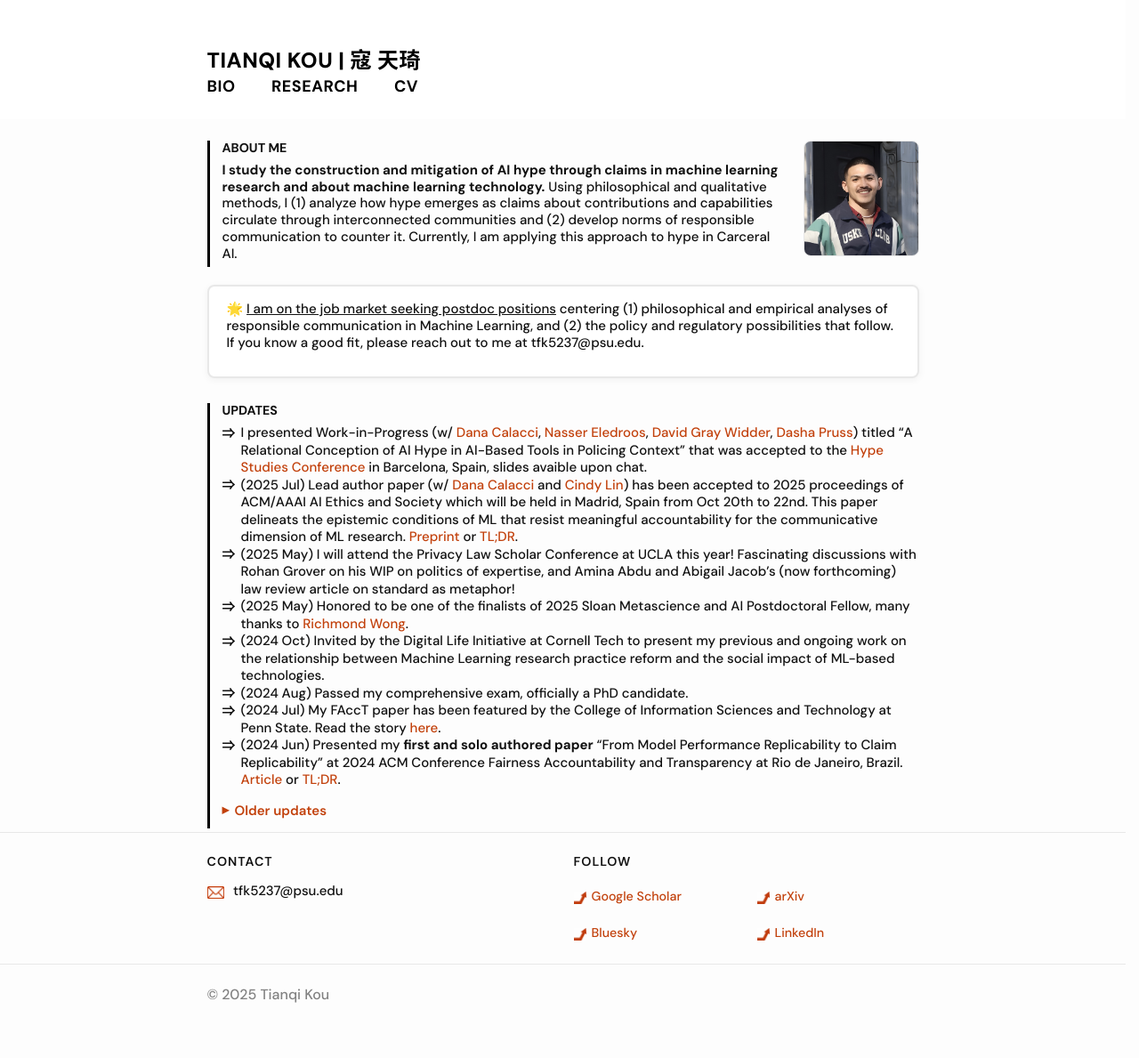
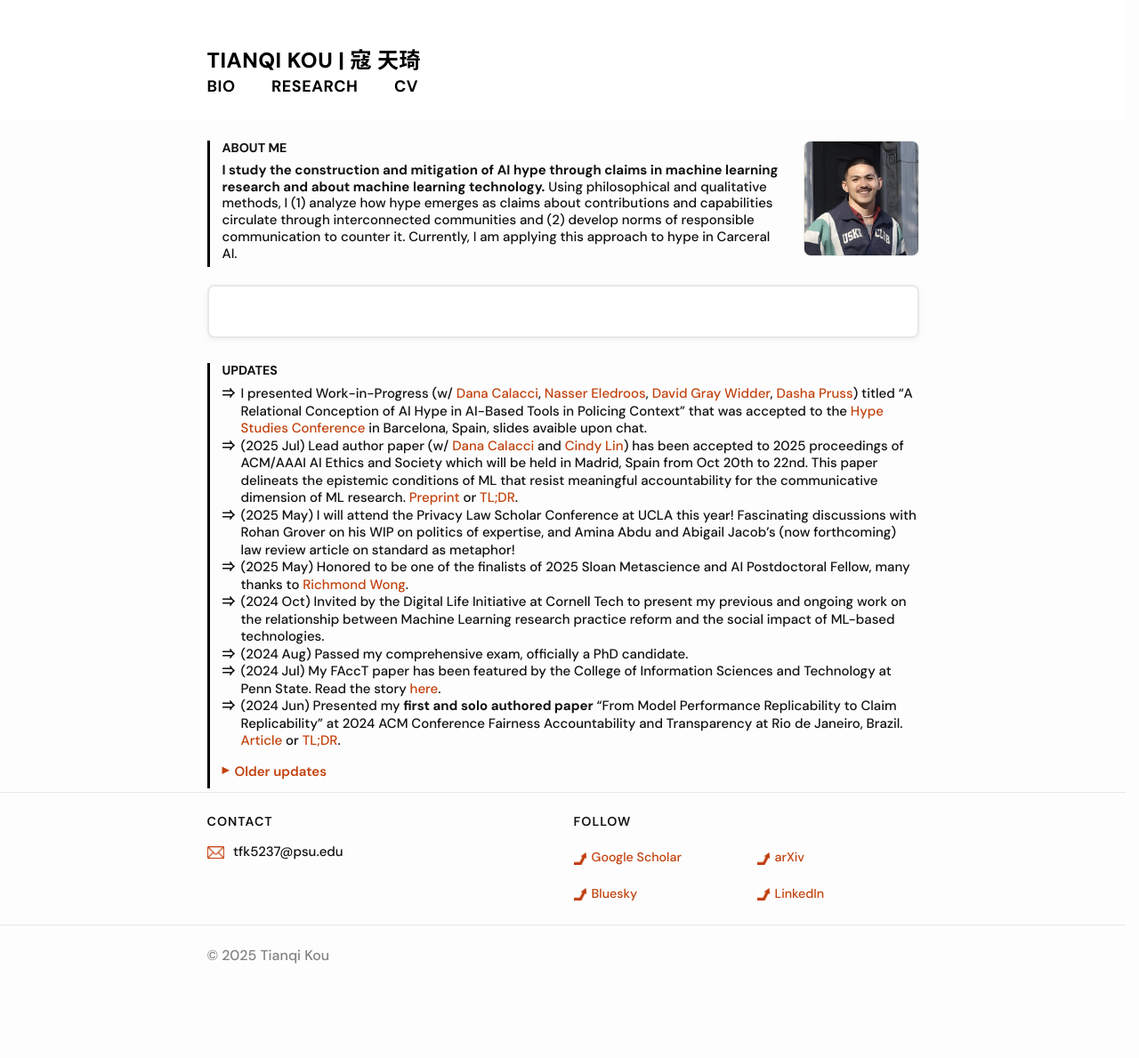
Before and after one commit to koutianqi/koutianqi.github.io, a Jekyll site: the page built from index.markdown, in a window 1280 px wide. Shown: the whole page at 89% size. Built offline with Jekyll 4.4.1, drawn with Linux system fonts in a browser that asks for light colours; after the commit the page ends 1145 px from its top, so only the background shows below that.

Commit message:
Update index.markdown

```diff
--- a/index.markdown
+++ b/index.markdown
@@ -16,7 +16,7 @@ description: "I study the construction and mitigation of AI hype through claims
   <img class="headshot" src="{{ "/assets/img/headshot_crop.jpg" | relative_url }}" alt="Headshot" />
 </div>
 <div class="job-market-box" markdown="1">
-🌟 <ins>I am on the job market seeking postdoc positions</ins> centering (1) philosophical and empirical analyses of responsible communication in Machine Learning, and (2) the policy and regulatory possibilities that follow. If you know a good fit, please reach out to me at tfk5237@psu.edu.
+
 </div>
 
 <!--- and --->
```
